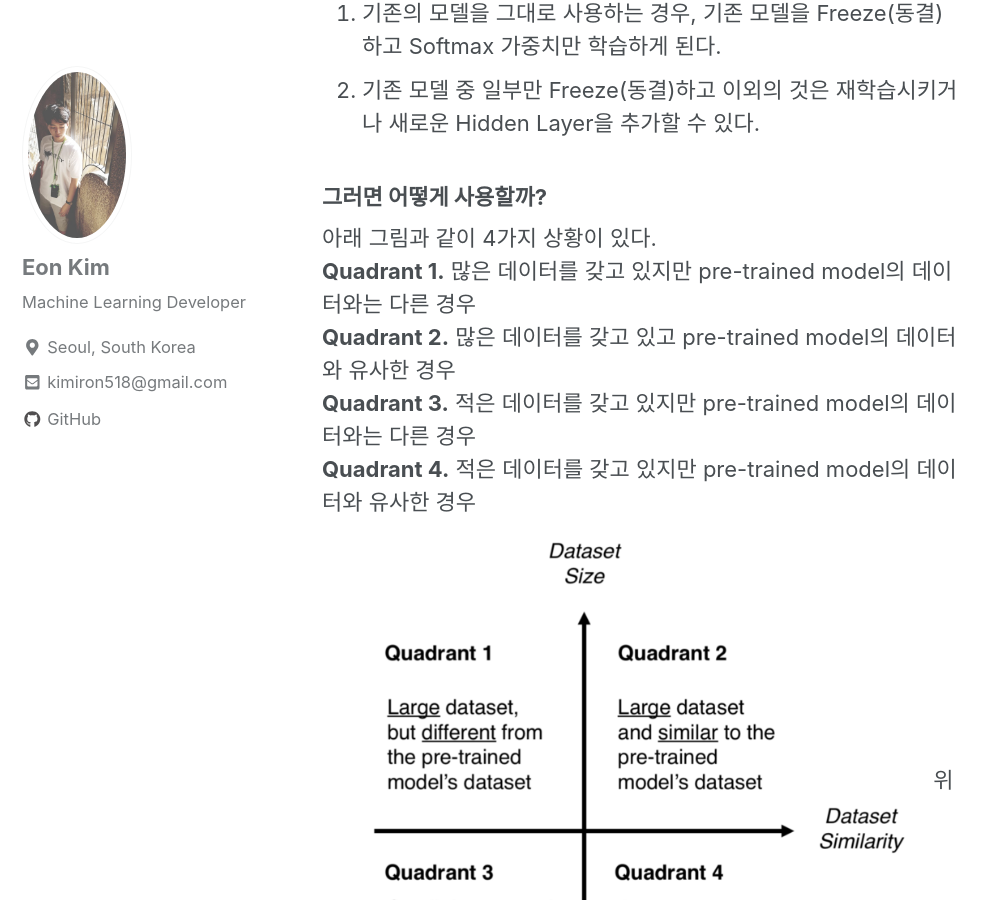
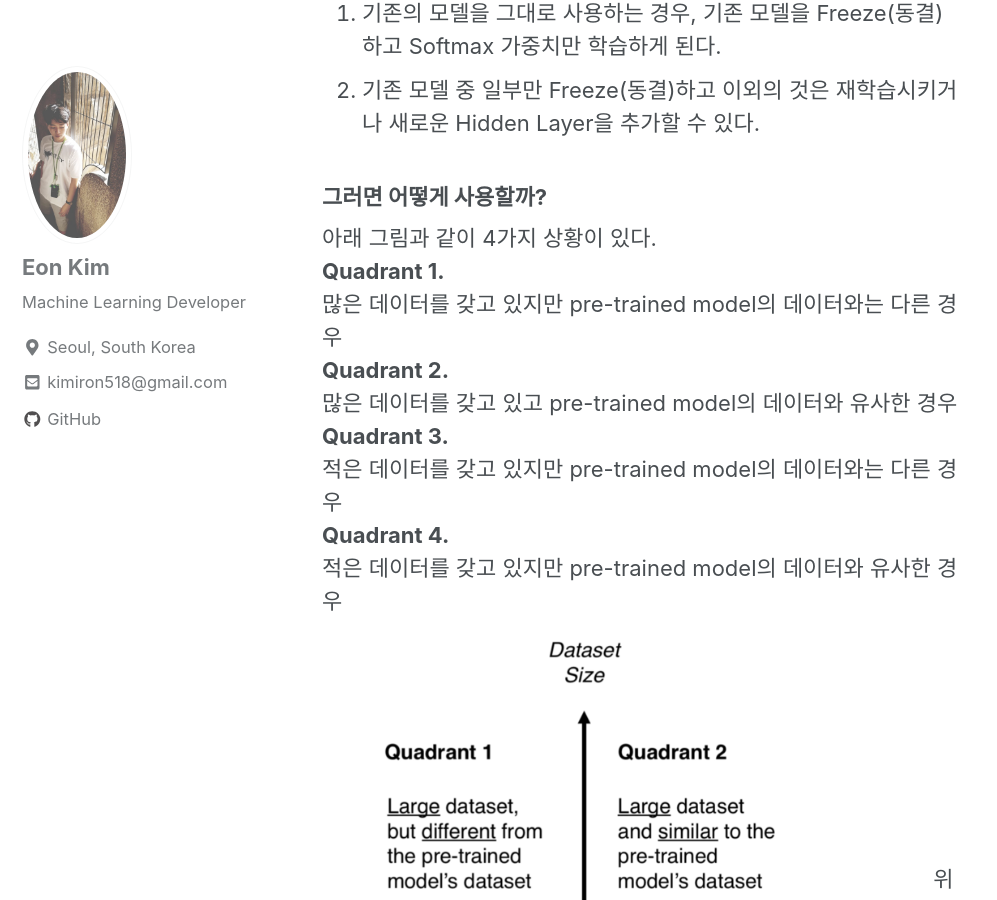
Before and after one commit to thisisiron/thisisiron.github.io, a Jekyll site: the page built from _posts/MachineLearning/2018-12-31-Transfer Learning.md, in a window 1280 px wide and 900 px high, scrolled down 1242 px. Shown: the whole window, without its empty margins (0-997 px from the left). Built offline with Jekyll 4.4.1, drawn with Linux system fonts in a browser that asks for light colours; cached includes are drawn as plain includes; nearby versions of some CDN libraries.

Commit message:
update transfer learning

```diff
--- a/_posts/MachineLearning/2018-12-31-Transfer Learning.md
+++ b/_posts/MachineLearning/2018-12-31-Transfer Learning.md
@@ -21,21 +21,25 @@ categories: MachineLearning
 
 ### 그러면 어떻게 사용할까?
 아래 그림과 같이 4가지 상황이 있다.<br>
-**Quadrant 1.** 많은 데이터를 갖고 있지만 pre-trained model의 데이터와는 다른 경우<br>
-**Quadrant 2.** 많은 데이터를 갖고 있고 pre-trained model의 데이터와 유사한 경우<br>
-**Quadrant 3.** 적은 데이터를 갖고 있지만 pre-trained model의 데이터와는 다른 경우<br>
-**Quadrant 4.** 적은 데이터를 갖고 있지만 pre-trained model의 데이터와 유사한 경우<br>
-<img src="/assets/images/Size-Similarity matrix.png">
+**Quadrant 1.** <br>
+많은 데이터를 갖고 있지만 pre-trained model의 데이터와는 다른 경우<br>
+**Quadrant 2.** <br>
+많은 데이터를 갖고 있고 pre-trained model의 데이터와 유사한 경우<br>
+**Quadrant 3.** <br>
+적은 데이터를 갖고 있지만 pre-trained model의 데이터와는 다른 경우<br>
+**Quadrant 4.** <br>
+ 적은 데이터를 갖고 있지만 pre-trained model의 데이터와 유사한 경우<br>
+<img src="/assets/images/Size-Similarity-matrix.png">
 위의 4가지 상황에 따른 각각의 해결 방법이 존재한다.<br>
-**Quadrant 1.**
+**Quadrant 1.** <br>
 전체 모델을 학습시킬 수 있고 너가 원하는 것은 무엇이든 가능하다. 데이터가 비슷하지 않더라도 실제로는 pre-trained model의 초기 설정을 이용하는 것이 유용할 수 있다. 모델 구조를 사용할 수 있고 학습된 가중치를 사용할 수 있다.<br>
-**Quadrant 2.**
+**Quadrant 2.** <br>
 pre-trained model을 적극 활용할 수 있다. 따라서 Output Layer 층 쪽의 Layers을 재학습을 할 수 있다.<br>
-**Quadrant 3.**
+**Quadrant 3.** <br>
 가장 최악의 시나리오이다. freeze 층과 학습시킬 층의 balance을 찾는 것이 어렵다. 얕은 층을 이용한다면 학습이 제대로 안될 수도 있고 깊은 층을 이용하면 Overfit문제가 발생할 수 있다. data augmentation 기술을 고려해봐야한다.<br>
-**Quadrant 4.**
+**Quadrant 4.** <br>
 이전 마지막 Output Layer을 제거하고 마지막에 원하는 목적인 Output Layer을 추가하여 새로운 Classifier을 만든다.<br>
-<img src="/assets/images/decision map transfer learning.png">
+<img src="/assets/images/decision_map_transfer_learning.png">
 
 #### Referebce
 [Size-Similarity matrix and decision map](https://towardsdatascience.com/transfer-learning-from-pre-trained-models-f2393f124751)
```
Also changed, not shown: assets/images/Size-Similarity-matrix.PNG (renamed from assets/images/Size-Similarity matrix.PNG), assets/images/decision_map_transfer_learning.png (renamed from assets/images/decision map transfer learning.PNG).
